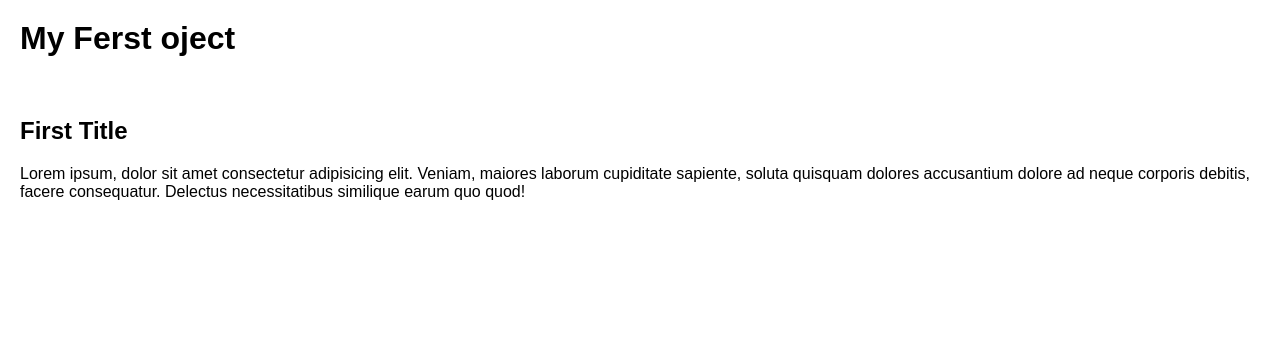
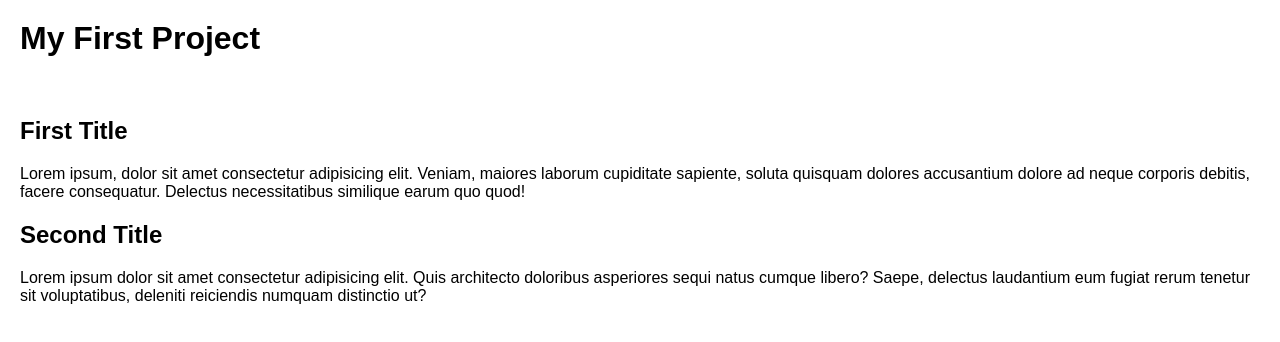
Before and after one commit to borisovski-borche/test-g7-project, a plain HTML site: page project-1/index.html in a window 1280 px wide. Drawn offline with Linux system fonts and the light colour scheme.

Commit message:
bugfix in index.html

```diff
--- a/project-1/app.js
+++ b/project-1/app.js
@@ -3,3 +3,9 @@ console.log("This is working correctly");
 const printFullName = (firstName, lastName) => {
   console.log(`${firstName} ${lastName}`);
 };
+
+printFullName("John", "Doe");
+printFullName("John", "Doe");
+printFullName("John", "Doe");
+printFullName("John", "Doe");
+printFullName("John", "Doe");
--- a/project-1/index.html
+++ b/project-1/index.html
@@ -8,7 +8,7 @@
   </head>
   <body>
     <header>
-      <h1>My Ferst oject</h1>
+      <h1>My First Project</h1>
     </header>
     <main>
       <section>
@@ -20,6 +20,15 @@
           Delectus necessitatibus similique earum quo quod!
         </p>
       </section>
+      <section>
+        <h2>Second Title</h2>
+        <p>
+          Lorem ipsum dolor sit amet consectetur adipisicing elit. Quis
+          architecto doloribus asperiores sequi natus cumque libero? Saepe,
+          delectus laudantium eum fugiat rerum tenetur sit voluptatibus,
+          deleniti reiciendis numquam distinctio ut?
+        </p>
+      </section>
     </main>
   </body>
 </html>
```
